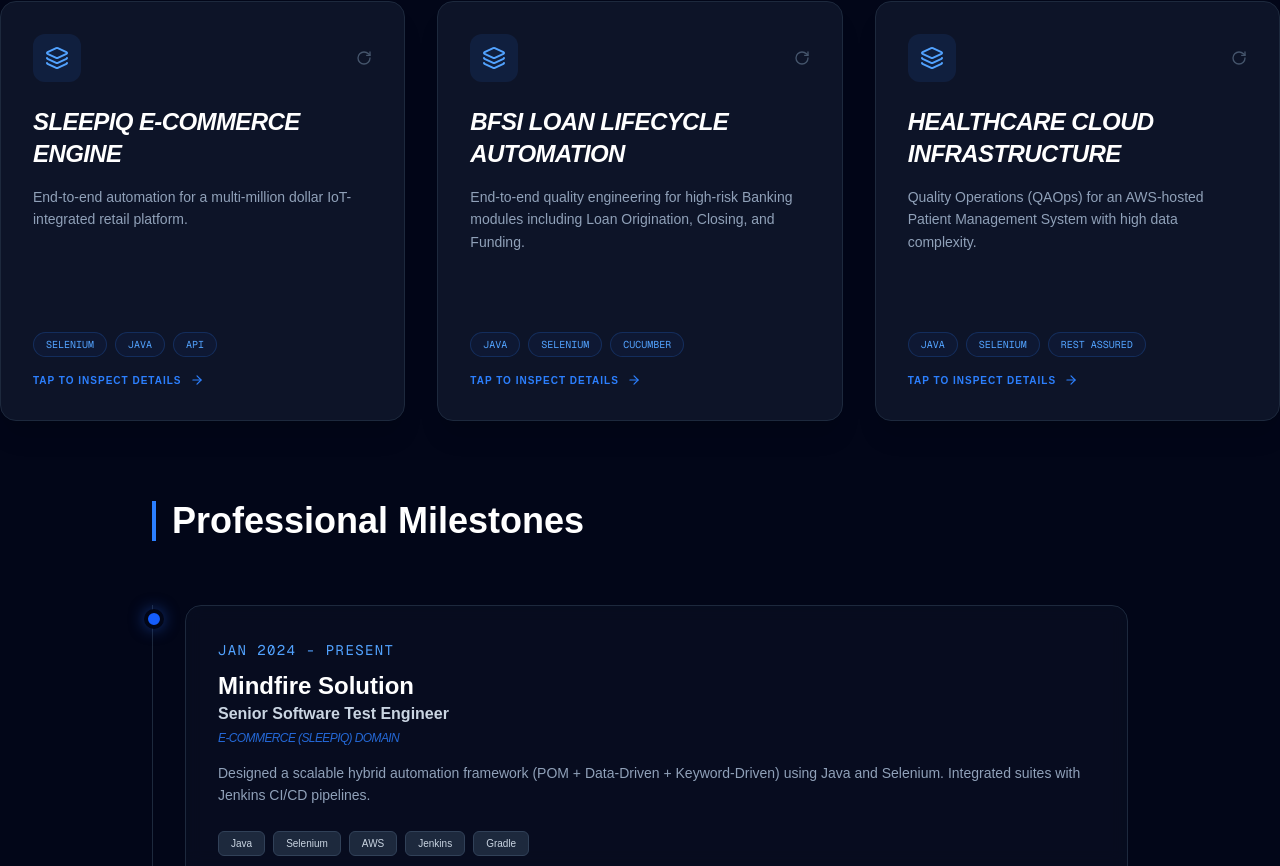
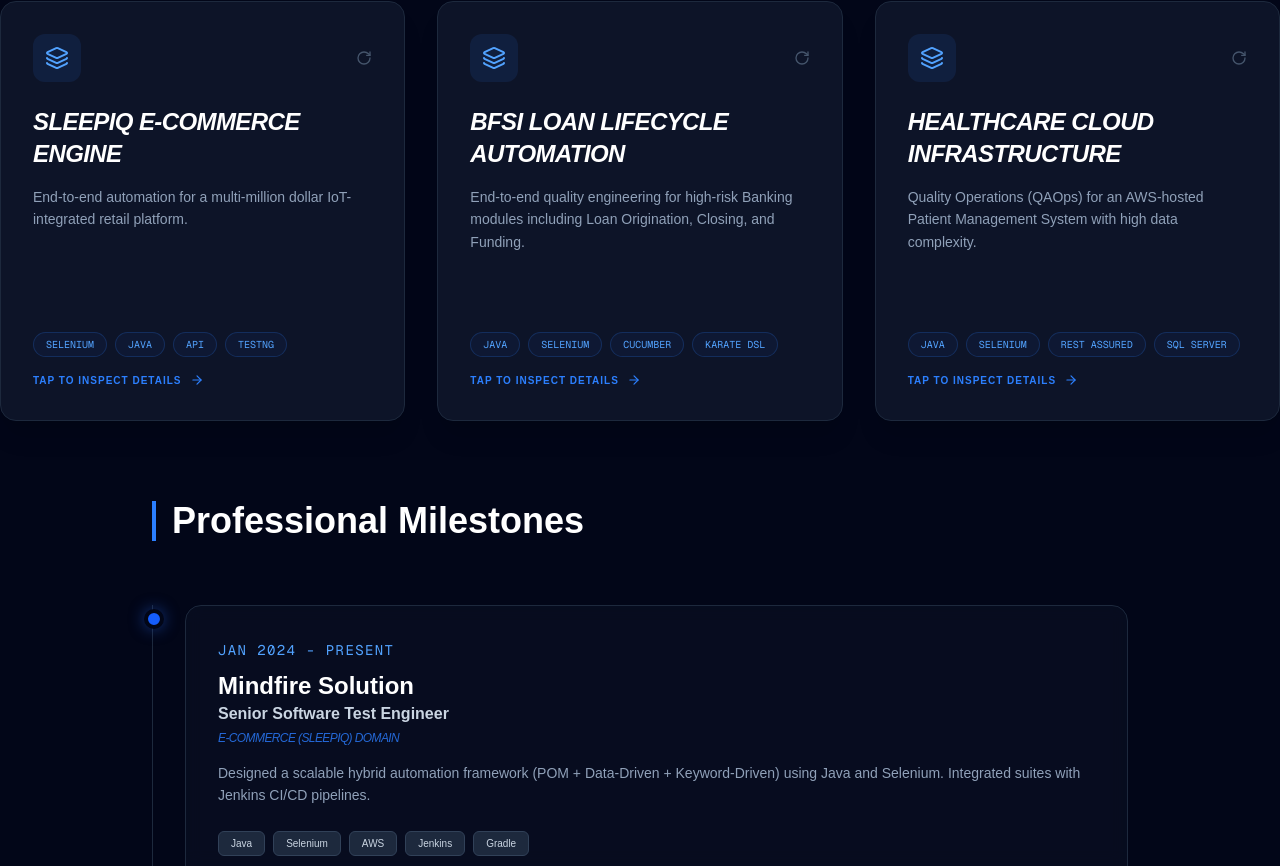
Before and after one commit to Rajaram240/my-portfolio, a Next.js app: page / in a window 1280 px wide. Shown: the part 999-1865 px from the top of the page. Built offline with nearby package versions, Linux system fonts and the light colour scheme.

Commit message:
fix: resolve framer motion types and safari flip flicker

```diff
--- a/app/page.tsx
+++ b/app/page.tsx
@@ -83,11 +83,11 @@ export default function Portfolio() {
   desc="End-to-end quality engineering for high-risk Banking modules including Loan Origination, Closing, and Funding."
   tags={["Java", "Selenium", "Cucumber", "Karate DSL", "Jira X-Ray"]}
   highlights={[
-  "Led Java 17 migration validation and pre-release JVM profiling (60k load) to ensure zero regressions.",
-  "Worked in a Hybrid POM framework (Java/Selenium) reducing regression cycles from 12h to 3h.",
-  "Automated complex IoT bed-pairing and checkout flows using Appium and TestNG.",
-  "Integrated Allure/Grafana dashboards for real-time stakeholder visibility into build health."
-]}
+    "Automated 2+ critical loan modules (Origination to Funding) using Java/Cucumber, achieving zero-defect production releases.",
+    "Owned the QA strategy for high-risk Closing & Funding workflows, maintaining a 100% defect detection rate before deployment.",
+    "Worked on API automation suites using Karate Framework for rapid microservices validation and 'Shift-Left' testing.",
+    "Managed 200+ structured test cases in Jira X-Ray for real-time stakeholder reporting and execution tracking.",
+    ]}
   impact="Secured the transactional integrity of multi-million dollar loan processing flows through 100% pre-prod defect detection."
 />
 
@@ -96,11 +96,13 @@ export default function Portfolio() {
   desc="Quality Operations (QAOps) for an AWS-hosted Patient Management System with high data complexity."
   tags={["Java", "Selenium", "Rest Assured", "SQL Server", "AWS", "Apache POI"]}
   highlights={[
-  "Developed a Data-Driven framework (Apache POI) enabling execution across 100+ complex datasets.",
-  "Engineered Rest-Assured API suites for healthcare integrations with strict JSON schema validation.",
-  "Orchestrated Jenkins CI/CD pipelines with AWS CloudWatch 'Health Checks' for service uptime.",
-  "Implemented Extent Reports/Log4j to provide deep diagnostic traceability for dev teams."
-]}
+    "Developed a Data-Driven framework using Java, Selenium, and Apache POI, enabling 100% test coverage across complex datasets without code changes.",
+    "Engineered end-to-end API automation for healthcare integrations using Rest Assured, validating JSON schemas and complex error-handling scenarios.",
+    "Implemented automated 'Health Checks' and service monitoring using AWS CloudWatch within the CI/CD pipeline.",
+    "Integrated Extent Reports and Log4j into the automation suite, providing clear traceability and diagnostic logs for QA and Dev teams.",
+    "Managed HIPAA-compliant test data masking scripts to ensure secure PII handling across SIT and UAT environments.",
+    "Facilitated Agile ceremonies and test planning, ensuring high-quality QA sign-offs for critical healthcare releases."
+  ]}
   impact="Reduced environment-related 'Flaky Tests' by 45% and improved defect identification speed through detailed reporting."
 />
 </div>
--- a/components/ProjectCard.tsx
+++ b/components/ProjectCard.tsx
@@ -57,7 +57,7 @@ export default function ProjectCard({ title, desc, tags, impact, highlights }: P
 
           <div className="space-y-4">
             <div className="flex flex-wrap gap-2">
-              {tags.slice(0, 3).map(tag => (
+              {tags.slice(0, 4).map(tag => (
                 <span key={tag} className="text-[10px] font-mono bg-blue-500/5 text-blue-400 px-3 py-1 rounded-full border border-blue-500/20 uppercase">
                   {tag}
                 </span>
```
